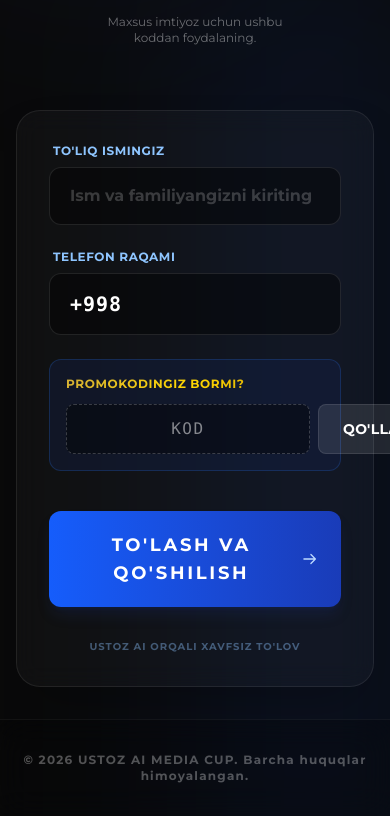
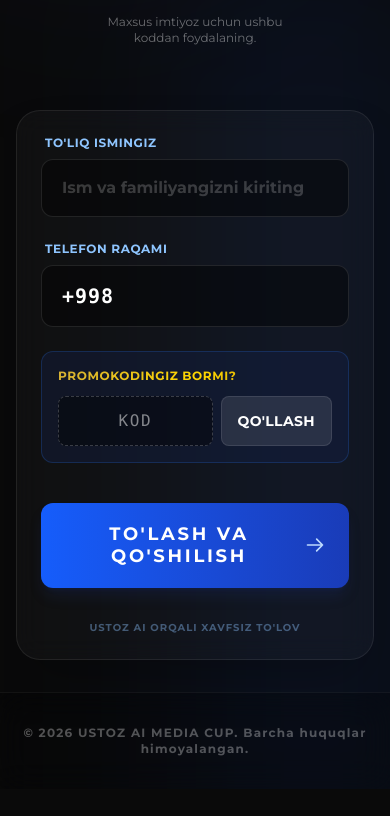
Before and after one commit to khondamirai-spec/ustozaimediacup, a Next.js app: page / in a window 390 px wide. Shown: the part 946-1762 px from the top of the page. After the commit the page ends 1735 px from the top, so only its background shows below. Built offline with nearby package versions, Linux system fonts and the light colour scheme; a web font is replaced by a local one.

Commit message:
fix: resolve mobile responsiveness issues in form design

```diff
--- a/src/app/page.tsx
+++ b/src/app/page.tsx
@@ -37,6 +37,7 @@ export default function Home() {
       formatted += "-" + rawDigits.substring(7, 9);
     }
 
+    // Limit to 9 digits (+998 XX-XXX-XX-XX)
     const finalFormatted = formatted.length > 12 ? formatted.substring(0, 12) : formatted;
 
     setPhone("+998 " + finalFormatted);
@@ -112,8 +113,9 @@ export default function Home() {
         </div>
 
         {/* Right Column: CTA & Form */}
-        <div className="w-full md:w-[60%] flex flex-col gap-6 max-lg pt-4">
-          <div className="glass-panel p-8 md:p-10 rounded-3xl flex flex-col gap-8 relative border border-white/10 bg-gradient-to-br from-blue-900/40 to-black/60 shadow-2xl">
+        <div className="w-full md:w-[60%] flex flex-col gap-6 max-w-lg pt-4">
+          {/* Adjusted padding for specific mobile optimization */}
+          <div className="glass-panel p-6 md:p-10 rounded-3xl flex flex-col gap-8 relative border border-white/10 bg-gradient-to-br from-blue-900/40 to-black/60 shadow-2xl">
 
             <div className="flex flex-col gap-6">
               <div>
@@ -138,7 +140,8 @@ export default function Home() {
 
               {/* Redesigned Promocode Section with Validation */}
               <div className={`bg-blue-950/30 rounded-xl p-4 border transition-colors duration-300 ${promoStatus === 'success' ? 'border-green-500/50 bg-green-900/10' : promoStatus === 'error' ? 'border-red-500/50 bg-red-900/10' : 'border-blue-500/20'}`}>
-                <label className="block text-xs font-bold text-gold mb-3 uppercase tracking-wider flex justify-between">
+                {/* Wraps flex content for small screens */}
+                <label className="text-xs font-bold text-gold mb-3 uppercase tracking-wider flex flex-col sm:flex-row sm:justify-between gap-1">
                   <span>Promokodingiz bormi?</span>
                   {promoStatus === 'success' && <span className="text-green-400">Kod qabul qilindi ✓</span>}
                   {promoStatus === 'error' && <span className="text-red-400">Kod noto'g'ri ✕</span>}
@@ -152,11 +155,13 @@ export default function Home() {
                       if (promoStatus !== 'idle') setPromoStatus('idle');
                     }}
                     placeholder="KOD"
-                    className="flex-1 bg-black/40 border border-dashed border-white/20 rounded-lg px-4 py-3 text-white text-center font-mono uppercase tracking-widest outline-none focus:border-primary transition-colors focus:bg-black/60"
+                    // Added min-w-0 to fix flex overflow issue
+                    className="flex-1 min-w-0 bg-black/40 border border-dashed border-white/20 rounded-lg px-4 py-3 text-white text-center font-mono uppercase tracking-widest outline-none focus:border-primary transition-colors focus:bg-black/60"
                   />
                   <button
                     onClick={handleApplyPromo}
-                    className="bg-white/10 hover:bg-white/20 text-white font-bold px-6 rounded-lg text-sm border border-white/10 transition-all uppercase tracking-wide"
+                    // Adjusted padding and kept text on one line
+                    className="bg-white/10 hover:bg-white/20 text-white font-bold px-4 py-3 rounded-lg text-sm border border-white/10 transition-all uppercase tracking-wide whitespace-nowrap"
                   >
                     Qo'llash
                   </button>
@@ -168,10 +173,10 @@ export default function Home() {
               <button className="w-full group relative overflow-hidden rounded-xl shadow-lg shadow-blue-900/20 transform transition-all hover:scale-[1.02] active:scale-[0.98]">
                 <div className="absolute inset-0 bg-gradient-to-r from-blue-600 to-blue-800 group-hover:from-blue-500 group-hover:to-blue-700 transition-colors duration-300"></div>
                 <div className="relative px-6 py-5 flex items-center justify-center gap-3">
-                  <span className="font-bold text-white text-lg tracking-[0.15em] uppercase">
+                  <span className="font-bold text-white text-lg tracking-[0.15em] uppercase text-center leading-tight">
                     To'lash va qo'shilish
                   </span>
-                  <svg className="w-5 h-5 text-blue-200 group-hover:translate-x-1 transition-transform" fill="none" stroke="currentColor" viewBox="0 0 24 24">
+                  <svg className="w-5 h-5 text-blue-200 group-hover:translate-x-1 transition-transform flex-shrink-0" fill="none" stroke="currentColor" viewBox="0 0 24 24">
                     <path strokeLinecap="round" strokeLinejoin="round" strokeWidth={2} d="M14 5l7 7m0 0l-7 7m7-7H3" />
                   </svg>
                 </div>
```
